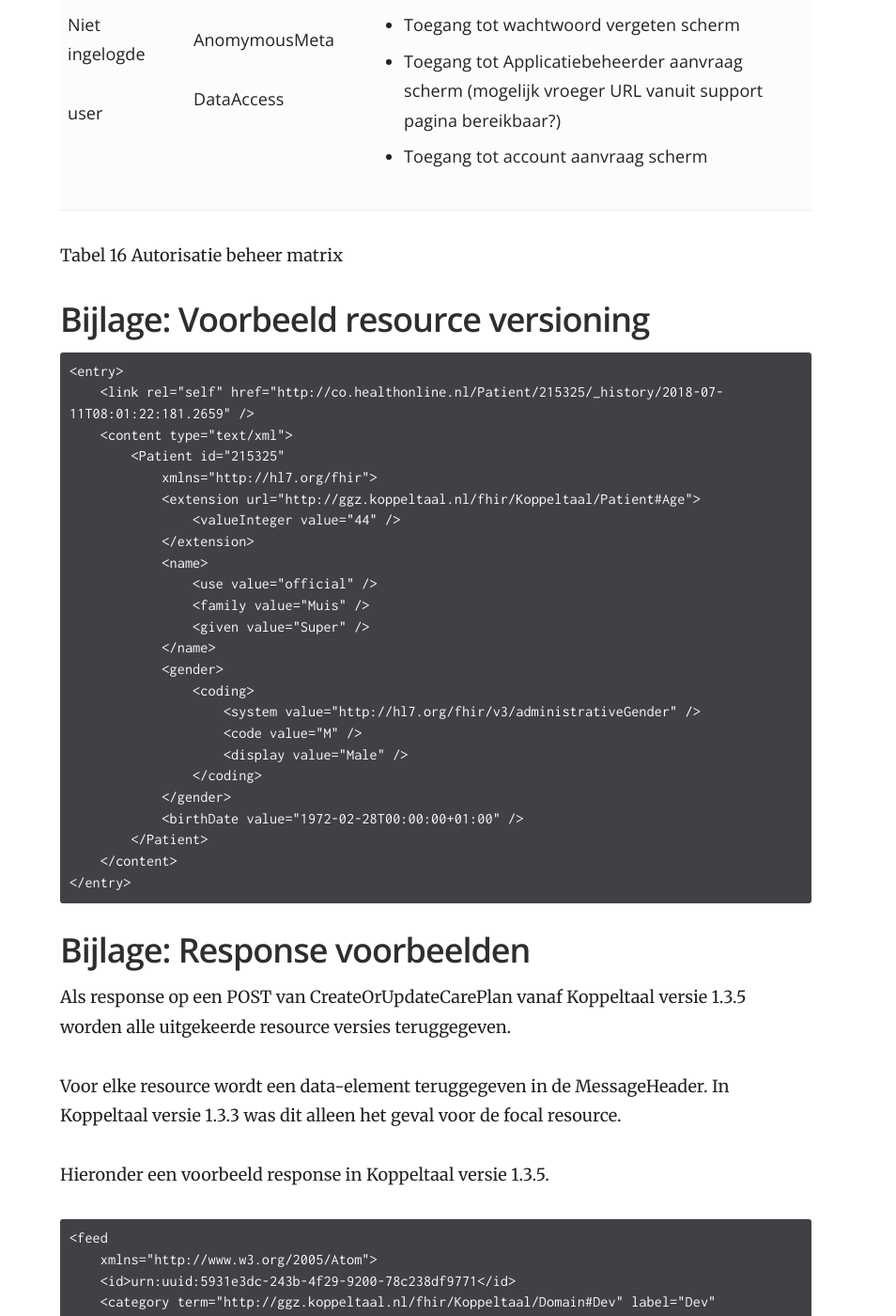
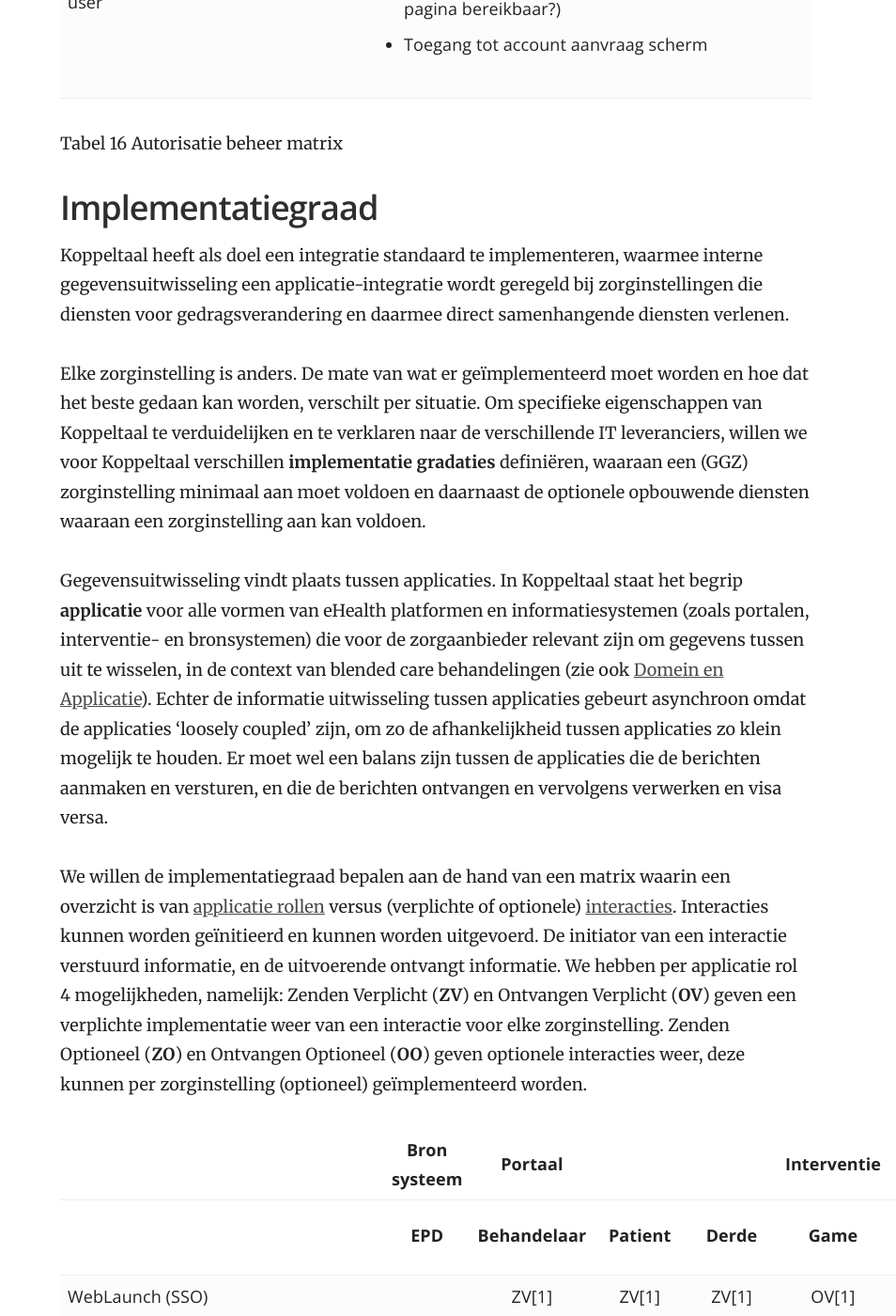
Before and after one commit to Koppeltaal/Koppeltaal-Documentation, a Jekyll site: the page built from technologie-architectuur.md, in a window 1280 px wide and 1400 px high, scrolled down 97094 px. Shown: the whole window at 94% size, without its empty margins (326-1280 px from the left). Built offline with Jekyll 4.4.1, drawn with Linux system fonts in a browser that asks for light colours; some of the changed text lies outside the part shown.

Commit message:
GitBook: [master] 4 pages modified

```diff
--- a/technologie-architectuur.md
+++ b/technologie-architectuur.md
@@ -542,24 +542,19 @@ Bij Koppeltaal maken we gebruik van Single-Sign-On \(SSO\). Hiermee kunnen eindg
 
 Koppeltaal ondersteunt twee typen van Single-Sign-On flows, met Koppeltaal Server als OAuth2-compatibele autorisatieserver en de Applicatie als OAuth2 Client:
 
-* [SMART Autorisatie voor webapplicaties](technologie-architectuur.md#smart-autorisatie-voor-webapplicaties), voor het autoriseren en starten van webapplicaties \(zoals een eHealth-module, of een ROM lijst\).
-* [SMART Autorisatie voor mobiele apps](technologie-architectuur.md#smart-autorisatie-voor-mobiele-apps), voor het starten van een app op een smartphone van een eindgebruiker.
+* SMART Autorisatie voor webapplicaties \(zie 5.3\), voor het autoriseren en starten van webapplicaties \(zoals een eHealth-module, of een ROM lijst\).
+* SMART Autorisatie voor mobiele apps \(zie 5.4\), voor het starten van een app op een smartphone van een eindgebruiker.
 
 Koppeltaal biedt na het authenticatie proces en na selectie van activiteiten via het Portal de gebruiker een URL link aan naar een applicatie \(interventie\), waarmee de gebruiker de applicatie kan starten. De gebruiker heeft hiermee zowel het Portal als een \(web of mobiele\) applicatie tot zijn beschikking.
 
 Wanneer de gebruiker de applicatie URL opent, moeten de volgende gegevens aan Koppeltaal doorgegeven worden:
 
 1. Application Identifier \(gekoppeld aan een specifieke applicatie\) – noodzakelijk om de Koppeltaalserver de publicerende applicatie en zijn URL op te kunnen zoeken.
-2. Patient identifier – wordt gebruikt om de patiënt te identificeren door de applicatie \(Game\).
-3. User identifier – wordt gebruikt door de applicatie om correcte views te laten zien voor die gebruiker
-4. Optioneel aanvullende applicatie informatie – bijv. dat er een specifieke pagina door de applicatie moet worden geopend.
-5. Een overeengekomen security token van de applicatie naar de Koppeltaal Server wordt verstuurd, zodat de Koppeltaal server kan verifiëren dat de aanroepende applicatie een bekende \(en geregistreerde\) applicatie is die kan worden vertrouwd in de context van domein en applicatie-instantie. Dit token bevat tenminste een Hash van de URL van de applicatie en voorkomt dat iemand de URL van de applicatie \(het adres\) aanpast en opnieuw indient bij de Koppeltaal Server. Tevens bevat het token een \(geheime\) code die zowel bij de applicatie als de Koppeltaal server bekend is en, mogelijk, een Nonce die voorkomt dat de URL meerder malen \(sessies, resource\) misbruikt kan worden.
-
-Naast de bovengenoemde velden, kunnen er ook _optionele velden_ gebruikt worden die doorgegeven worden:
-
-1. CarePlanActivity identifier – gebruikt om te achterhalen welke activiteiten een bepaalde applicatie \(Game\) herkent.
-
-
+2. CarePlanActivity identifier – gebruikt om te achterhalen welke activiteiten een bepaalde applicatie \(Game\) herkent.
+3. Patient identifier – wordt gebruikt om de patiënt te identificeren door de applicatie \(Game\).
+4. User identifier – wordt gebruikt door de applicatie om correcte views te laten zien voor die gebruiker
+5. Optioneel aanvullende applicatie informatie – bijv. dat er een specifieke pagina door de applicatie moet worden geopend.
+6. Een overeengekomen security token van de applicatie naar de Koppeltaal Server wordt verstuurd, zodat de Koppeltaal server kan verifiëren dat de aanroepende applicatie een bekende \(en geregistreerde\) applicatie is die kan worden vertrouwd in de context van domein en applicatie-instantie. Dit token bevat tenminste een Hash van de URL van de applicatie en voorkomt dat iemand de URL van de applicatie \(het adres\) aanpast en opnieuw indient bij de Koppeltaal Server. Tevens bevat het token een \(geheime\) code die zowel bij de applicatie als de Koppeltaal server bekend is en, mogelijk, een Nonce die voorkomt dat de URL meerder malen \(sessies, resource\) misbruikt kan worden.
 
 ### SMART Autorisatie voor webapplicaties
 
@@ -3046,6 +3041,52 @@ Koppeltaal Support beheert verschillende diensten, zoals het beheer van de domei
 </table>
 
 Tabel 16 Autorisatie beheer matrix
+
+## Implementatiegraad
+
+Koppeltaal heeft als doel een integratie standaard te implementeren, waarmee interne gegevensuitwisseling een applicatie-integratie wordt geregeld bij zorginstellingen die diensten voor gedragsverandering en daarmee direct samenhangende diensten verlenen.
+
+Elke zorginstelling is anders. De mate van wat er geïmplementeerd moet worden en hoe dat het beste gedaan kan worden, verschilt per situatie. Om specifieke eigenschappen van Koppeltaal te verduidelijken en te verklaren naar de verschillende IT leveranciers, willen we voor Koppeltaal verschillen **implementatie gradaties** definiëren, waaraan een \(GGZ\) zorginstelling minimaal aan moet voldoen en daarnaast de optionele opbouwende diensten waaraan een zorginstelling aan kan voldoen.
+
+Gegevensuitwisseling vindt plaats tussen applicaties. In Koppeltaal staat het begrip **applicatie** voor alle vormen van eHealth platformen en informatiesystemen \(zoals portalen, interventie- en bronsystemen\) die voor de zorgaanbieder relevant zijn om gegevens tussen uit te wisselen, in de context van blended care behandelingen \(zie ook [Domein en Applicatie](informatiesystemen-architectuur.md#domein-en-applicatie)\). Echter de informatie uitwisseling tussen applicaties gebeurt asynchroon omdat de applicaties 'loosely coupled' zijn, om zo de afhankelijkheid tussen applicaties zo klein mogelijk te houden. Er moet wel een balans zijn tussen de applicaties die de berichten aanmaken en versturen, en die de berichten ontvangen en vervolgens verwerken en visa versa.
+
+We willen de implementatiegraad bepalen aan de hand van een matrix waarin een overzicht is van [applicatie rollen](informatiesystemen-architectuur.md#actoren-en-rollen) versus \(verplichte of optionele\) [interacties](informatiesystemen-architectuur.md#use-case-versus-interacties). Interacties kunnen worden geïnitieerd en kunnen worden uitgevoerd. De initiator van een interactie verstuurd informatie, en de uitvoerende ontvangt informatie. We hebben per applicatie rol 4 mogelijkheden, namelijk: Zenden Verplicht \(**ZV**\) en Ontvangen Verplicht \(**OV**\) geven een verplichte implementatie weer van een interactie voor elke zorginstelling. Zenden Optioneel \(**ZO**\) en Ontvangen Optioneel \(**OO**\) geven optionele interacties weer, deze kunnen per zorginstelling \(optioneel\) geïmplementeerd worden.
+
+|  | Bron systeem | Portaal |  |  | Interventie |  |  |
+| :--- | :---: | :---: | :---: | :---: | :---: | :---: | :---: |
+|  | **EPD** | **Behandelaar** | **Patient** | **Derde** | **Game** | **E-** **Leanrning** | **ROM** |
+| WebLaunch \(SSO\) |  | ZV\[1\] | ZV\[1\] | ZV\[1\] | OV\[1\] | OV\[1\] | OV\[1\] |
+| CreateOrUpdateCarePlan |  | ZV/OV\[1\] | ZV/OV\[1\] | ZV/OV\[1\] | OV\[1\] | OV\[1\] | OV\[1\] |
+| CreateOrUpdatePatient | ZV\[2\] | ZO/OV\[2\] | ZO/OV\[2\] |  | OV\[2\] | OV\[2\] | OV\[2\] |
+| CreateOrUpdatePractitioner | ZV\[2\] | ZO/OV\[2\] |  |  | OV\[2\] | OV\[2\] | OV\[2\] |
+| CreateOrUpdateRelatedPerson | ZV\[3\] | OV\[3\] | ZO/OV\[3\] | ZO/OV\[3\] | OV\[3\] | OV\[3\] | OV\[3\] |
+| CreateOrUpdateActivityDefinition |  |  |  |  | ZO\[3\] | ZO\[3\] | ZO\[3\] |
+| GetActivityDefinitions |  | OV\[2\] | OV\[2\] | OV\[2\] |  |  |  |
+| UpdateCarePlanActivityStatus   \(Available, InProgress, Completed, Canceled\) |  | OV\[2\] | OV\[2\] | OV\[2\] | ZO\[3\] | ZO\[3\] | ZO\[3\] |
+| CreateOrUpdateCarePlanActivityResult |  | OO\[3\] | OO\[3\] | OO\[3\] | ZO\[3\] | ZO\[3\] | ZO\[3\] |
+| CreateOrUpdateUserMessage | ZO\[3\] | ZO/OO\[3\] | ZO/OO\[3\] | ZO/OO\[3\] | ZO\[3\] | ZO\[3\] | ZO\[3\] |
+
+\[1\]: **Implementatie graad 1**
+
+* Portalen kunnen interventies \(zoals ROM\) lanceren
+* Interventies kunnen gelanceerd worden
+* Behandelaar initieert een behandelplan \(CarePlan\) voor de patiënt
+
+\[2\]: **Implementatie graad 2**
+
+* Portalen en interventies verplichte \(ZV en OV\) interacties geïmplementeerd
+
+\[3\]: **Implementatie graad 3**
+
+* Portalen en interventies optionele \(ZO en OO\) interacties geïmplementeerd
+
+Kanttekeningen:
+
+* Zendende en ontvangende partij moeten dezelfde interacties ondersteunen en aangeven op welk implementatiegraad ze zitten van hun aan te bieden product
+* Het EPD bronsysteem wordt gebruikt om patiënten te kunnen identificeren en kan aangevuld worden met andere gegevens. Deze aanvullende gegevens worden \(nu\) niet overgenomen door het EPD bronsysteem \(zie ook Matrix\). De initiërende behandelaar \(portaal\) is verantwoordelijk voor het CarePlan.
+* Patiënten \(portaal\) kunnen aanpassingen doen op \(delen van\) een CarePlan \(functioneel proces\).
+* Activity Definitions van interventies kunnen ook met de hand \(door een beheerder\) toegevoegd worden. Dit is de reden waarom de interactie CreateOrUpdateActivityDefinition niet een hoge prio heeft, qua implementatiegraad.
+* CreateOrUpdateRelatedPerson heeft een lagere prioriteit qua implementatie dan CreateOrUpdatePatient.
 
 ## Bijlage: Voorbeeld resource versioning
 
```
Also changed, not shown: bedrijfsarchitectuur.md (+24 -3 lines), kaders-en-uitgangspunten.md (+1 -1 lines), woordenlijst.md (+0 -4 lines).
